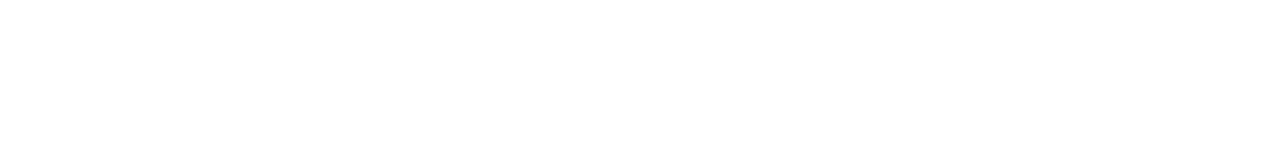
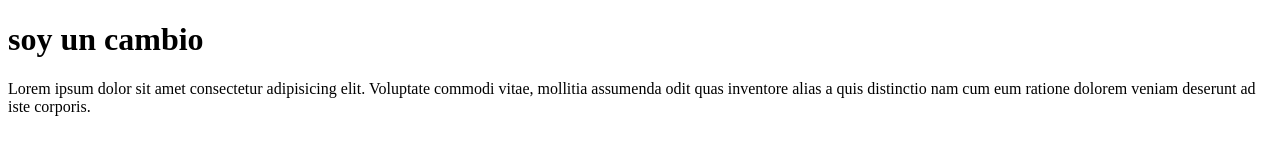
Before and after one commit to kovusacayan/primer-repositorio, a plain HTML site: page index.html in a window 1280 px wide. Drawn offline with Linux system fonts and the light colour scheme.

Commit message:
commit de prueba

```diff
--- a/index.html
+++ b/index.html
@@ -6,6 +6,7 @@
     <title>Document</title>
 </head>
 <body>
-
+ <h1>soy un cambio</h1>
+ <p>Lorem ipsum dolor sit amet consectetur adipisicing elit. Voluptate commodi vitae, mollitia assumenda odit quas inventore alias a quis distinctio nam cum eum ratione dolorem veniam deserunt ad iste corporis.</p>
 </body>
 </html>
```
